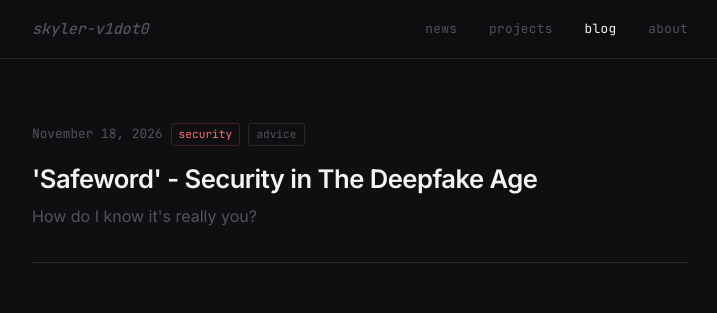
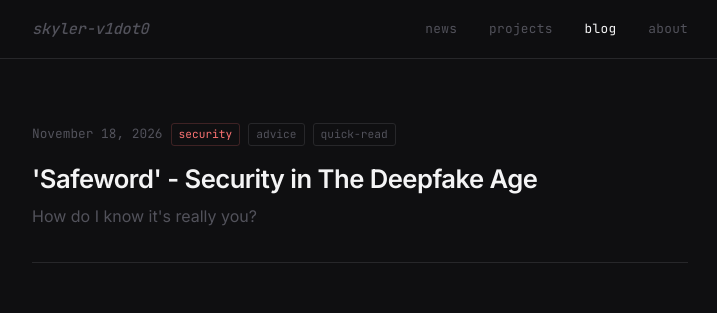
Before and after one commit to skyler-v1dot0/personal-site, a Jekyll site: the page built from _posts/2026-11-18-Safeword-Security-In-The-Deepfake-Age.md, in a window 1280 px wide and 900 px high. Shown: the top 313 px of the window, without its empty margins (280-997 px from the left). Built offline with Jekyll 4.4.1, drawn with Linux system fonts in a browser that asks for light colours.

Commit message:
added tag to safeword blog post

```diff
--- a/_posts/2026-11-18-Safeword-Security-In-The-Deepfake-Age.md
+++ b/_posts/2026-11-18-Safeword-Security-In-The-Deepfake-Age.md
@@ -6,6 +6,7 @@ description: "How do I know it's really you?"
 tags:
   - security
   - advice
+  - quick-read
 ---
 
 ## Situation
```
